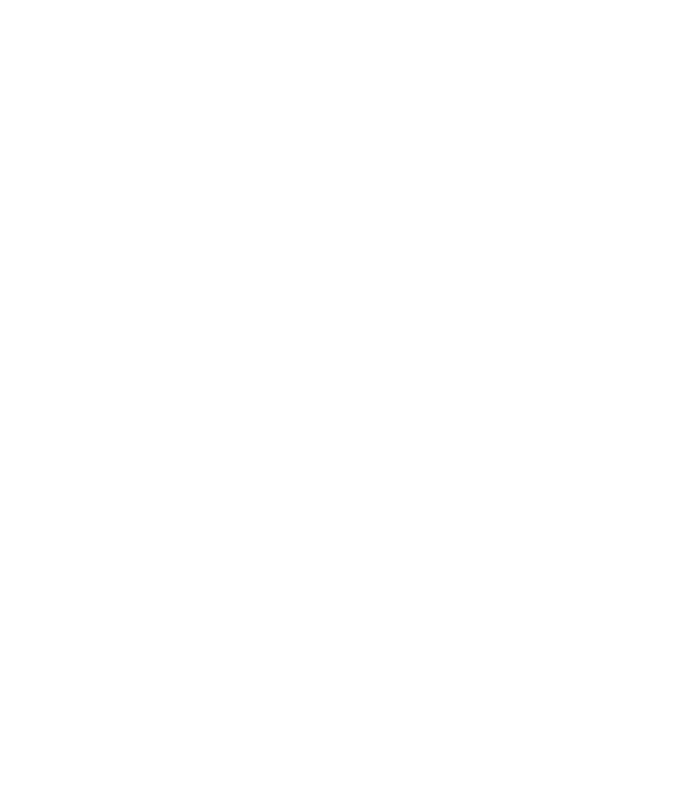
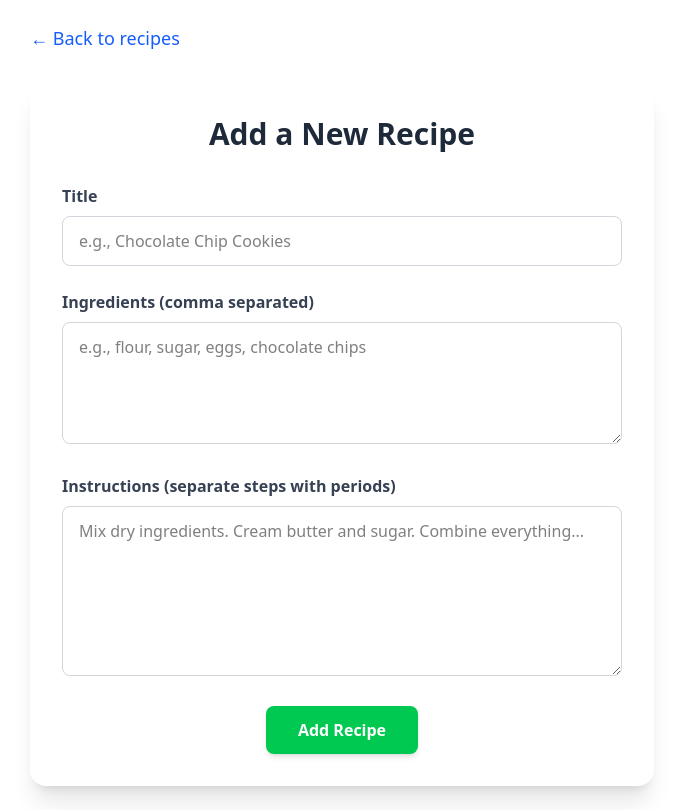
Before and after one commit to magongoamoses/alx-fe-reactjs, a React app in the folder recipe-sharing-platform/: page /add-recipe in a window 1280 px wide. Before the commit this address had no page. Shown: the whole page, without its empty margins (298-981 px from the left). Built offline with nearby package versions, Linux system fonts and the light colour scheme; the HTML template or start-up script is replaced by a standard one.

Commit message:
add recipe form

```diff
--- a/recipe-sharing-platform/src/App.jsx
+++ b/recipe-sharing-platform/src/App.jsx
@@ -1,6 +1,7 @@
 import { BrowserRouter as Router, Routes, Route } from 'react-router-dom';
 import HomePage from './components/HomePage'
 import RecipeDetail from './components/RecipeDetail'
+import AddRecipeForm from './components/AddRecipeForm';
 
 function App() {
     return (
@@ -8,6 +9,7 @@ function App() {
             <Routes>
                 <Route path="/" element={<HomePage />} />
                 <Route path="/recipe/:id" element={<RecipeDetail />} />
+                <Route path="/add-recipe" element={<AddRecipeForm />} />
             </Routes>
         </Router>
     )
--- /dev/null
+++ b/recipe-sharing-platform/src/components/AddRecipeForm.jsx
@@ -0,0 +1,113 @@
+import React, { useState } from 'react';
+import { Link } from 'react-router-dom';
+
+function AddRecipeForm() {
+    const [title, setTitle] = useState('');
+    const [ingredients, setIngredients] = useState('');
+    const [instructions, setInstructions] = useState('');
+    const [errors, setErrors] = useState({});
+
+    const handleSubmit = (e) => {
+        e.preventDefault();
+
+        const newErrors = {};
+        if (!title.trim()) newErrors.title = 'Title is required';
+        if (!ingredients.trim()) newErrors.ingredients = 'Ingredients are required';
+        if (ingredients.split(',').filter(i => i.trim()).length < 2)
+            newErrors.ingredients = 'Please add at least 2 ingredients (comma separated)';
+
+        if (!instructions.trim()) newErrors.instructions = 'Instructions are required';
+
+        setErrors(newErrors);
+
+        if (Object.keys(newErrors).length === 0) {
+            const newRecipe = {
+                id: Date.now(),
+                title: title.trim(),
+                summary: "A delicious homemade recipe.", // you can add a summary field later
+                image: "https://via.placeholder.com/400x300?text=New+Recipe", // default image
+                ingredients: ingredients.split(',').map(i => i.trim()).filter(i => i),
+                instructions: instructions
+                    .split('.')
+                    .map(s => s.trim())
+                    .filter(s => s)
+                    .map(s => s.endsWith('.') ? s : s + '.')
+            };
+
+            console.log('New recipe added! 🎉', newRecipe);
+
+            // Reset form
+            setTitle('');
+            setIngredients('');
+            setInstructions('');
+            setErrors({});
+        }
+    };
+
+    return (
+        <div className="p-6 max-w-2xl mx-auto">
+            <Link to="/" className="inline-block mb-8 text-blue-600 hover:underline text-lg font-medium">
+                ← Back to recipes
+            </Link>
+
+            <div className="bg-white rounded-2xl shadow-xl p-8">
+                <h2 className="text-3xl font-bold mb-8 text-center text-gray-800">
+                    Add a New Recipe
+                </h2>
+
+                <form onSubmit={handleSubmit} className="space-y-6">
+                    <div>
+                        <label className="block mb-2 font-semibold text-gray-700">Title</label>
+                        <input
+                            type="text"
+                            value={title}
+                            onChange={e => setTitle(e.target.value)}
+                            className="w-full border border-gray-300 rounded-lg px-4 py-3 focus:outline-none focus:ring-2 focus:ring-blue-500"
+                            placeholder="e.g., Chocolate Chip Cookies"
+                        />
+                        {errors.title && <p className="text-red-500 text-sm mt-1">{errors.title}</p>}
+                    </div>
+
+                    <div>
+                        <label className="block mb-2 font-semibold text-gray-700">
+                            Ingredients (comma separated)
+                        </label>
+                        <textarea
+                            rows="4"
+                            value={ingredients}
+                            onChange={e => setIngredients(e.target.value)}
+                            className="w-full border border-gray-300 rounded-lg px-4 py-3 focus:outline-none focus:ring-2 focus:ring-blue-500"
+                            placeholder="e.g., flour, sugar, eggs, chocolate chips"
+                        />
+                        {errors.ingredients && <p className="text-red-500 text-sm mt-1">{errors.ingredients}</p>}
+                    </div>
+
+                    <div>
+                        <label className="block mb-2 font-semibold text-gray-700">
+                            Instructions (separate steps with periods)
+                        </label>
+                        <textarea
+                            rows="6"
+                            value={instructions}
+                            onChange={e => setInstructions(e.target.value)}
+                            className="w-full border border-gray-300 rounded-lg px-4 py-3 focus:outline-none focus:ring-2 focus:ring-blue-500"
+                            placeholder="Mix dry ingredients. Cream butter and sugar. Combine everything..."
+                        />
+                        {errors.instructions && <p className="text-red-500 text-sm mt-1">{errors.instructions}</p>}
+                    </div>
+
+                    <div className="text-center">
+                        <button
+                            type="submit"
+                            className="bg-green-500 text-white px-8 py-3 rounded-lg font-semibold hover:bg-green-600 transition shadow-md"
+                        >
+                            Add Recipe
+                        </button>
+                    </div>
+                </form>
+            </div>
+        </div>
+    );
+}
+
+export default AddRecipeForm;
--- a/recipe-sharing-platform/src/components/HomePage.jsx
+++ b/recipe-sharing-platform/src/components/HomePage.jsx
@@ -10,7 +10,14 @@ function HomePage() {
     }, []);
 
     return (
-        <div className='p-6 grid grid-cols-1 sm:grid-cols-2 lg:grid-cols-3 gap-6'>
+        <div className='p-6'>
+            <div className="flex justify-end mb-4">
+                <Link to="/add-recipe" className="bg-green-500 text-white px-4 py-2 rounded hover:bg-green-600">
+                    + Add Recipe
+                </Link>
+            </div>
+
+            <div className='grid grid-cols-1 sm:grid-cols-2 lg:grid-cols-3 gap-6'>
                 {recipes.map((recipe) => (
                     <Link
                         key={recipe.id} to={`/recipe/${recipe.id}`}
@@ -24,6 +31,7 @@ function HomePage() {
                     </Link>
                 ))}
             </div>
+        </div>
     )
 }
 
```
Lines whose indentation alone changed are shown as unchanged.
